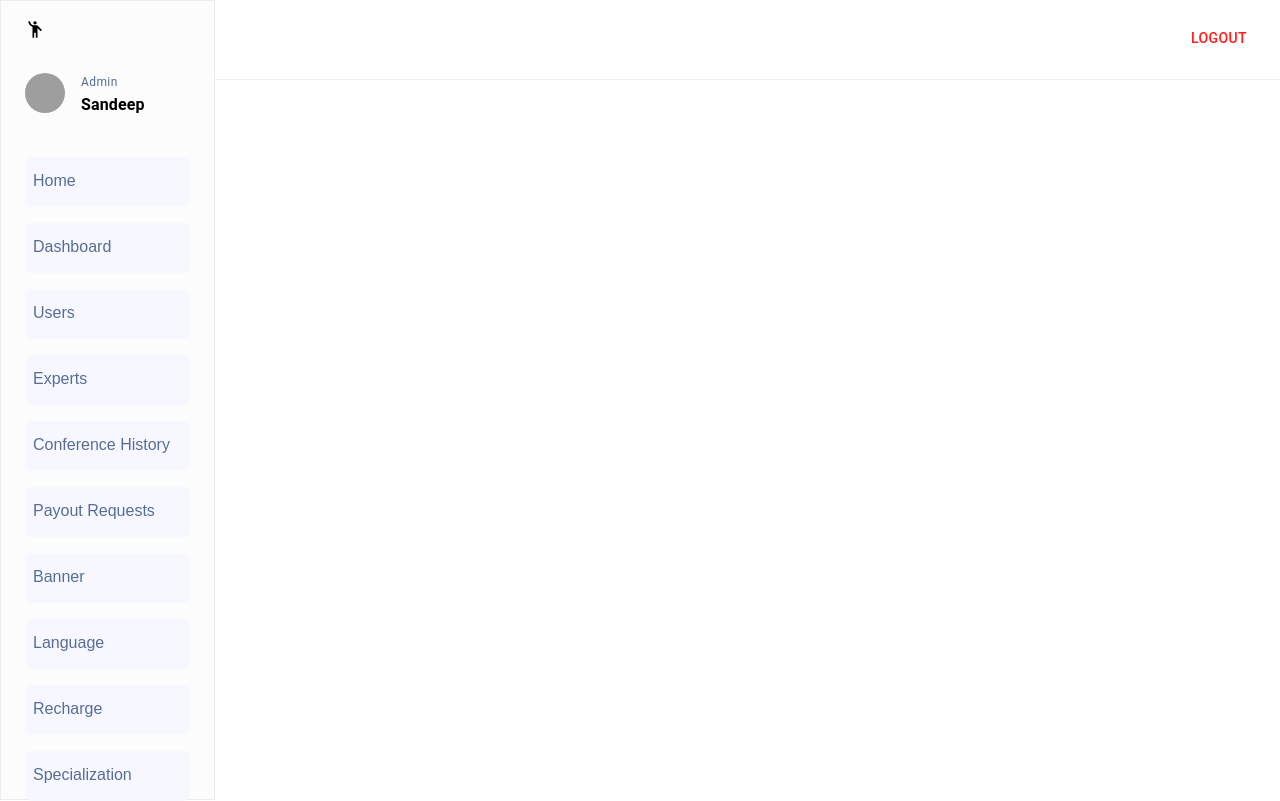
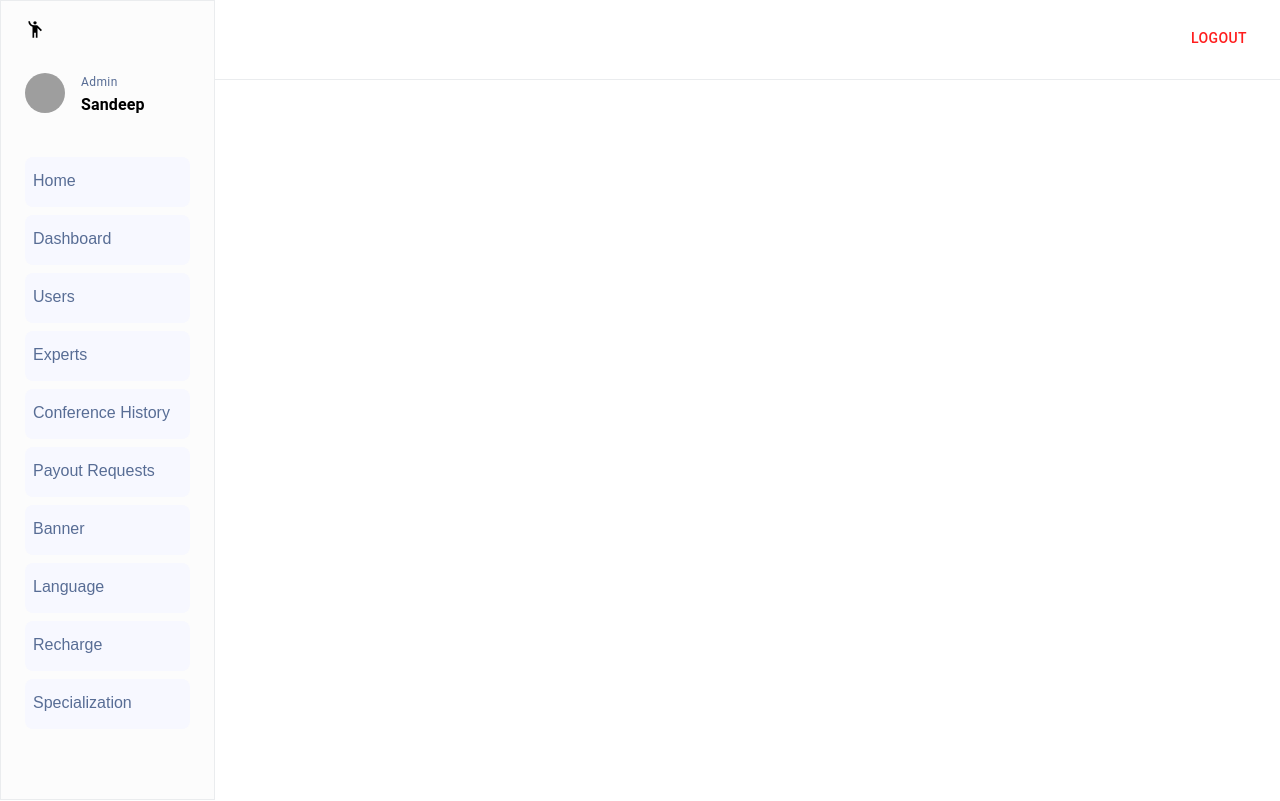
Before and after one commit to sandeepchakradhar/Adminastro, a React (Create React App) app: page /Dashboard in a window 1280 px wide. Built offline with nearby package versions, Linux system fonts and the light colour scheme; grey boxes are pictures that could not be loaded.

Commit message:
Update SideNav.js

```diff
--- a/src/pages/SideNav.js
+++ b/src/pages/SideNav.js
@@ -80,11 +80,11 @@ const SideNav = () => {
           direction="column"
           justifyContent="space-evenly"
           alignItems="flex-start"
-          spacing={2}
+          spacing={1}
         >
           <NavLink
             style={navLinkStyles}
-            className=" bg-success rounded-lg text-info  hover:text-primary"
+            className="bg-success  rounded-lg text-info  hover:text-primary"
             to="/Dashboard/Admins"
           >
             <Box className=" pl-2 pt-3" sx={{ width: "165px", height: "50px" }}>
```
